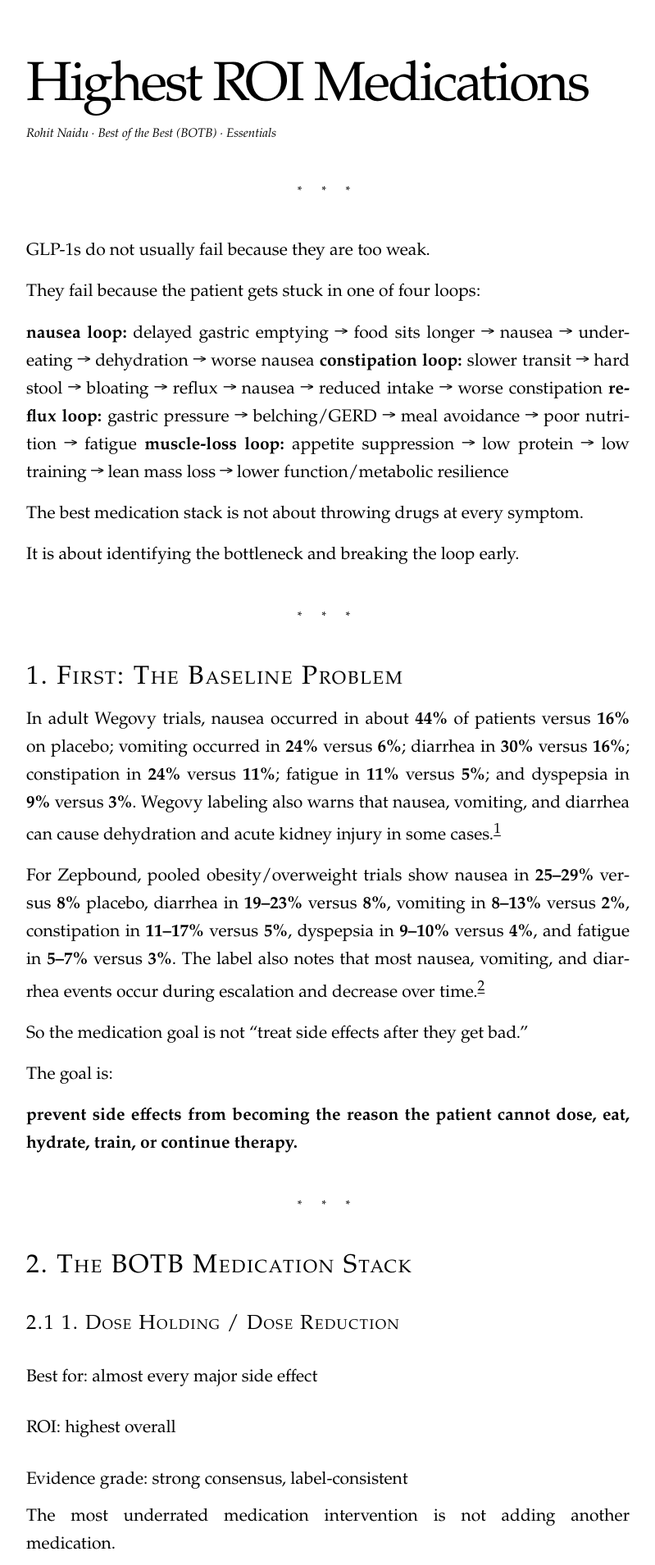
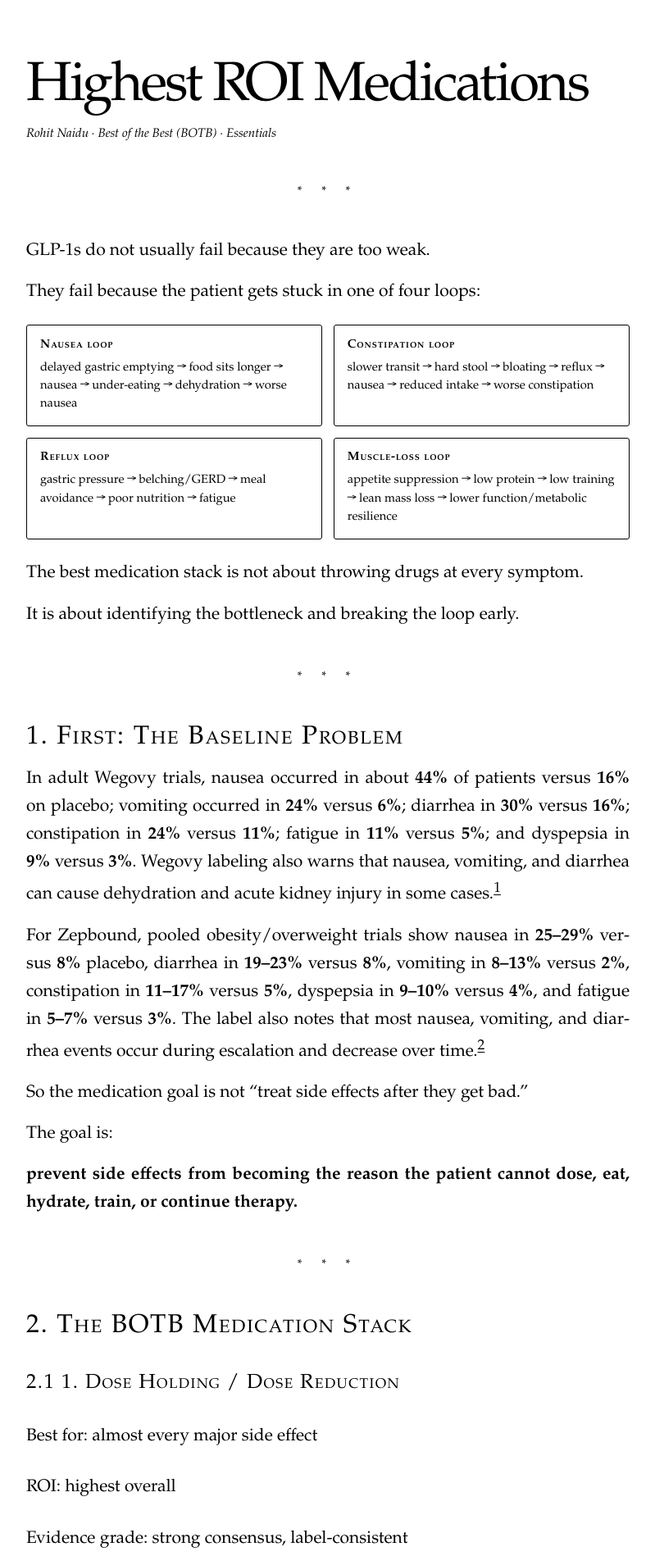
Before and after one commit to rohit-naidu/research-blog, a Jekyll site: the page built from _posts/2026-05-22-botb-highest-roi-medications.md, in a window 1280 px wide. Shown: the top 1909 px of the page at 82% size, without its empty margins (240-1039 px from the left). Built offline with Jekyll 4.4.1, drawn with Linux system fonts in a browser that asks for light colours.

Commit message:
Visually separate the four GLP-1 side-effect loops on the medications article.
Co-authored-by: Cursor <cursoragent@cursor.com>

```diff
--- a/_posts/2026-05-22-botb-highest-roi-medications.md
+++ b/_posts/2026-05-22-botb-highest-roi-medications.md
@@ -10,10 +10,29 @@ GLP-1s do not usually fail because they are too weak.
 
 They fail because the patient gets stuck in one of four loops:
 
-**nausea loop:** delayed gastric emptying → food sits longer → nausea → under-eating → dehydration → worse nausea
-**constipation loop:** slower transit → hard stool → bloating → reflux → nausea → reduced intake → worse constipation
-**reflux loop:** gastric pressure → belching/GERD → meal avoidance → poor nutrition → fatigue
-**muscle-loss loop:** appetite suppression → low protein → low training → lean mass loss → lower function/metabolic resilience
+<div class="glp-loop-grid" role="list" aria-label="Four GLP-1 side-effect loops">
+
+<div class="glp-loop" role="listitem">
+<p class="glp-loop__title"><strong>Nausea loop</strong></p>
+<p class="glp-loop__chain">delayed gastric emptying → food sits longer → nausea → under-eating → dehydration → worse nausea</p>
+</div>
+
+<div class="glp-loop" role="listitem">
+<p class="glp-loop__title"><strong>Constipation loop</strong></p>
+<p class="glp-loop__chain">slower transit → hard stool → bloating → reflux → nausea → reduced intake → worse constipation</p>
+</div>
+
+<div class="glp-loop" role="listitem">
+<p class="glp-loop__title"><strong>Reflux loop</strong></p>
+<p class="glp-loop__chain">gastric pressure → belching/GERD → meal avoidance → poor nutrition → fatigue</p>
+</div>
+
+<div class="glp-loop" role="listitem">
+<p class="glp-loop__title"><strong>Muscle-loss loop</strong></p>
+<p class="glp-loop__chain">appetite suppression → low protein → low training → lean mass loss → lower function/metabolic resilience</p>
+</div>
+
+</div>
 
 The best medication stack is not about throwing drugs at every symptom.
 
--- a/assets/css/style.css
+++ b/assets/css/style.css
@@ -532,6 +532,50 @@ li + li {
   margin-top: 0;
 }
 
+/*
+  GLP-1 side-effect loops (e.g. medications article intro).
+  Four bordered cells in a 2×2 grid on wide screens; stacked on phones.
+*/
+.glp-loop-grid {
+  display: grid;
+  gap: 0.85rem;
+  grid-template-columns: 1fr;
+  margin: 1.35rem 0 1.6rem;
+}
+
+@media (min-width: 36rem) {
+  .glp-loop-grid {
+    grid-template-columns: 1fr 1fr;
+  }
+}
+
+.glp-loop {
+  border: 1px solid var(--rule);
+  border-radius: 3px;
+  margin: 0;
+  padding: 0.85rem 1rem 0.95rem;
+}
+
+.glp-loop__title {
+  font-size: 0.92rem;
+  font-variant: small-caps;
+  letter-spacing: 0.06em;
+  line-height: 1.35;
+  margin: 0 0 0.45rem;
+}
+
+.glp-loop__title strong {
+  font-weight: 700;
+}
+
+.glp-loop__chain {
+  font-size: 0.92rem;
+  hyphens: none;
+  line-height: 1.5;
+  margin: 0;
+  text-align: left;
+}
+
 blockquote {
   border-left: 3px solid var(--rule);
   color: var(--muted-ink);
```
